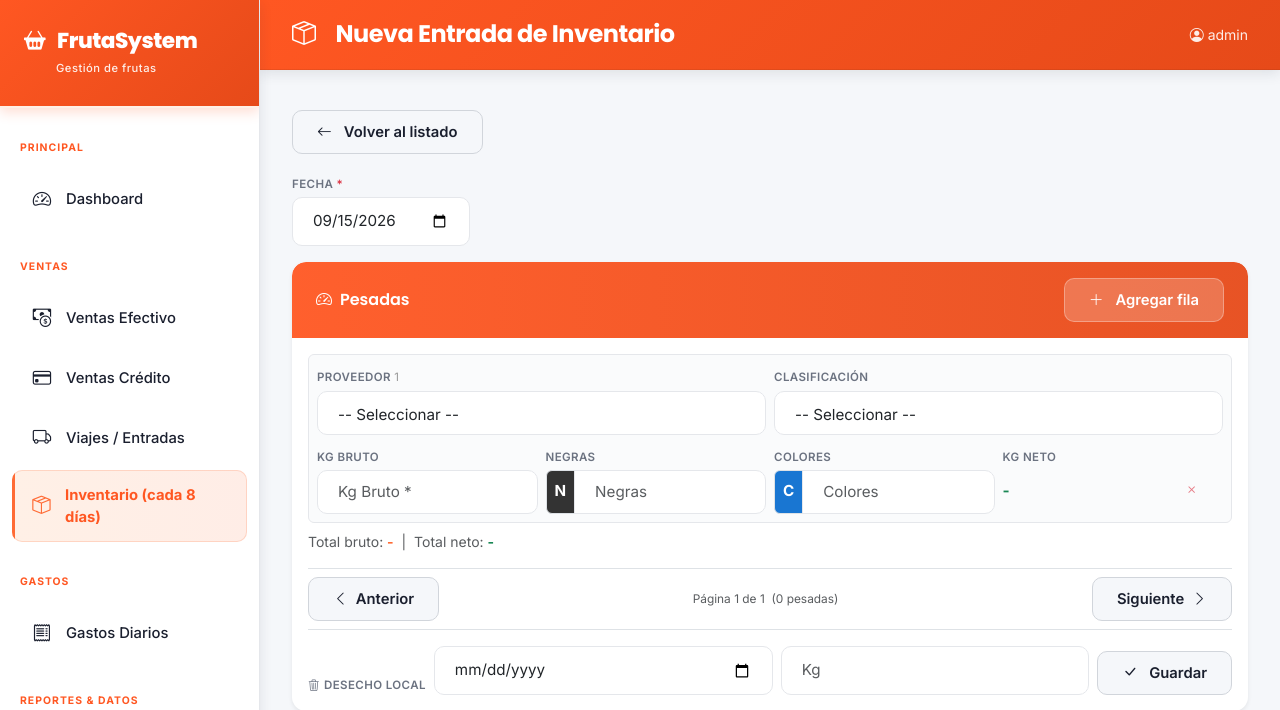
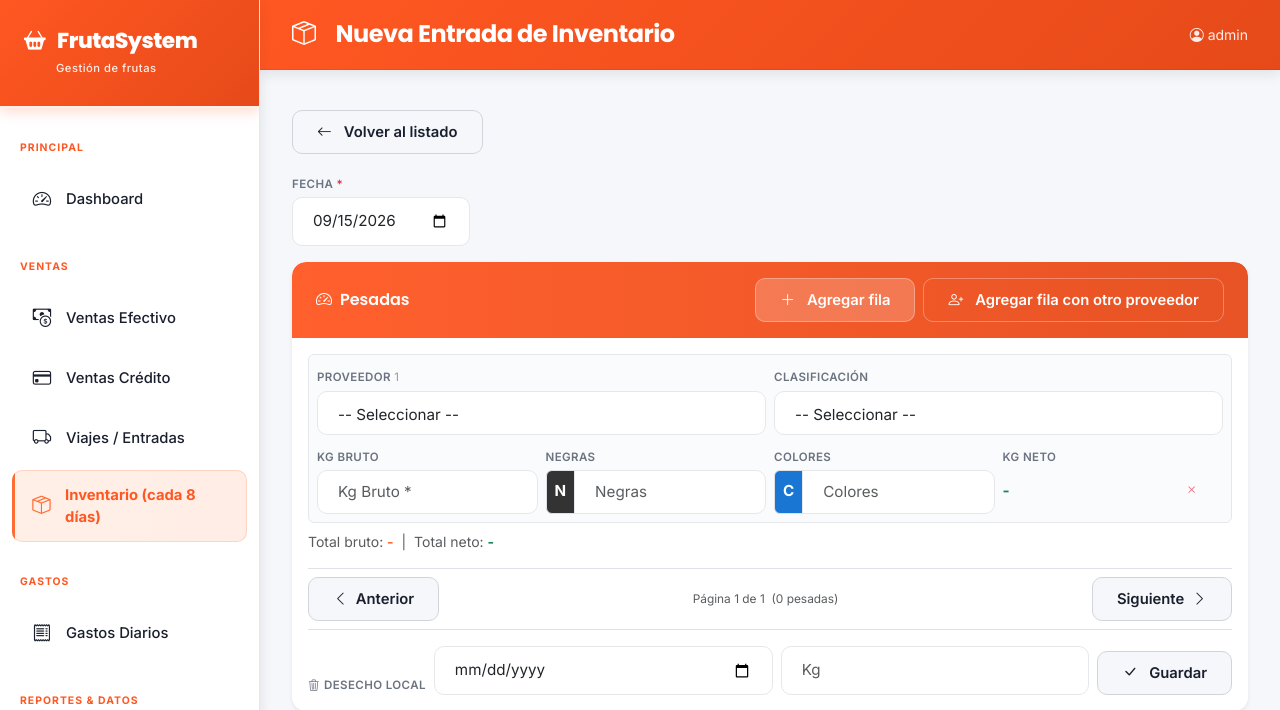
Before and after one commit to JuanSebastianClavijoTapias/comercializadora, a Django app: page /inventario/entradas/nueva/ in a window 1280 px wide. Shown: the top 710 px of the page. Run offline with Django 5.2, Linux system fonts and the light colour scheme; a user stored in the database is signed in; data comes from the database, SQL or seed files in the repository; parts of the project's set-up code (start-up, migrations or seed data) failed here and were passed over; some libraries are stand-ins or nearby versions.

Commit message:
feat: botones 'Agregar fila' y 'Agregar fila con otro proveedor' en nueva entrada

```diff
--- a/core/templates/core/inventario/entrada_inventario_nueva.html
+++ b/core/templates/core/inventario/entrada_inventario_nueva.html
@@ -105,9 +105,14 @@
     <div class="card border-0 shadow-sm" style="border-radius:14px;overflow:hidden;">
       <div class="card-header py-3 d-flex justify-content-between align-items-center">
         <span class="fw-semibold text-white"><i class="bi bi-speedometer2 me-2"></i>Pesadas</span>
-        <button type="button" id="btn_add_row" class="btn btn-sm" style="background:rgba(255,255,255,0.2);color:white;border:1px solid rgba(255,255,255,0.3);">
-          <i class="bi bi-plus-lg me-1"></i>Agregar fila
-        </button>
+        <div class="d-flex gap-2 flex-wrap">
+          <button type="button" id="btn_add_row" class="btn btn-sm" style="background:rgba(255,255,255,0.2);color:white;border:1px solid rgba(255,255,255,0.3);">
+            <i class="bi bi-plus-lg me-1"></i>Agregar fila
+          </button>
+          <button type="button" id="btn_add_row_diff" class="btn btn-sm btn-outline-light" style="border:1px solid rgba(255,255,255,0.3);">
+            <i class="bi bi-person-plus me-1"></i>Agregar fila con otro proveedor
+          </button>
+        </div>
       </div>
       <div class="card-body p-3">
         <div id="pesadas_rows" class="mb-2">
@@ -252,6 +257,7 @@
   let rowIndex = 1;
   const container = document.getElementById('pesadas_rows');
   const btnAdd = document.getElementById('btn_add_row');
+  const btnAddDiff = document.getElementById('btn_add_row_diff');
   const clasifPrecios = {};
 
   const CLASIF_OPTIONS = [];
@@ -339,9 +345,9 @@
     document.getElementById('recv_grand_total').textContent = grandTotal > 0 ? fmtCOP(grandTotal) : '-';
   }
 
-  function buildRow(i) {
+  function buildRow(i, proveedorId) {
     const clasifOpts = CLASIF_OPTIONS.map(o => '<option value="'+o.pk+'">'+o.label+'</option>').join('');
-    const provOpts = PROVEEDOR_OPTIONS.map(o => '<option value="'+o.pk+'">'+o.label+'</option>').join('');
+    const provOpts = PROVEEDOR_OPTIONS.map(o => '<option value="'+o.pk+'"'+((o.pk == proveedorId) ? ' selected' : '')+'>'+o.label+'</option>').join('');
     const div = document.createElement('div');
     div.className = 'pesada-row pesada-page-row pesada-row-card mb-2 p-2 rounded';
     div.innerHTML =
@@ -435,13 +441,31 @@
     if (e.target.classList.contains('input-clasif')) recalcAll();
   });
 
+  function lastSelectedProveedor() {
+    const rows = container.querySelectorAll('.pesada-row');
+    for (let r = rows.length - 1; r >= 0; r--) {
+      const v = rows[r].querySelector('.input-proveedor').value;
+      if (v) return v;
+    }
+    return '';
+  }
+
   btnAdd.addEventListener('click', function () {
-    const row = buildRow(rowIndex);
+    const row = buildRow(rowIndex, lastSelectedProveedor());
     container.appendChild(row);
     rowIndex++;
     updateRemoveButtons();
     recalcAll();
     row.querySelector('.input-bruto').focus();
+  });
+
+  btnAddDiff.addEventListener('click', function () {
+    const row = buildRow(rowIndex, '');
+    container.appendChild(row);
+    rowIndex++;
+    updateRemoveButtons();
+    recalcAll();
+    row.querySelector('.input-proveedor').focus();
   });
 
   container.addEventListener('click', function (e) {
```
